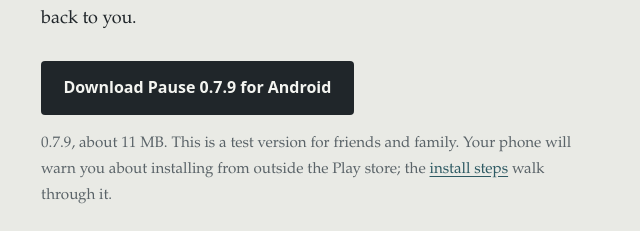
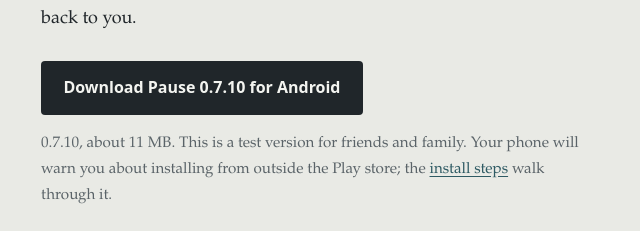
Before and after one commit to tinkeringdad/tinkeringdad.github.io, a plain HTML site: page pause.html in a window 1280 px wide. Shown: the part 493-724 px from the top of the page, without its empty margins (319-959 px from the left). Drawn offline with Linux system fonts and the light colour scheme.

Commit message:
Pause 0.7.10 (build 10) download

```diff
--- a/pause.html
+++ b/pause.html
@@ -4,8 +4,8 @@
 <p class="lede">A moment to think before you open the apps and sites that pull you in.</p>
 <p>When you open something you've chosen to pause, Pause shows a short countdown and asks why you're going in. You can still continue. History shows how often you reach for the apps you've paused, by day, week, or month, so you can see what's changing.</p>
 <p>Pause doesn't block anything or keep score. It just brings the choice back to you.</p>
-<a class="button" href="downloads/Pause-v0.7.9-build9.apk" download>Download Pause 0.7.9 for Android</a>
-<p class="muted small">0.7.9, about 11 MB. This is a test version for friends and family. Your phone will warn you about installing from outside the Play store; the <a href="help.html">install steps</a> walk through it.</p>
+<a class="button" href="downloads/Pause-v0.7.10-build10.apk" download>Download Pause 0.7.10 for Android</a>
+<p class="muted small">0.7.10, about 11 MB. This is a test version for friends and family. Your phone will warn you about installing from outside the Play store; the <a href="help.html">install steps</a> walk through it.</p>
 <div class="note"><p>First time installing an app outside the Play store? The <a href="help.html">install steps</a> take about two minutes.</p></div>
 <h2>Feedback</h2>
 <p>Use the feedback button inside Pause. It opens your email app with a message ready to write, and you choose whether to include a usage summary. Read how that works on the <a href="privacy.html">privacy page</a>.</p>
```
Also changed, not shown: 1 other file.
